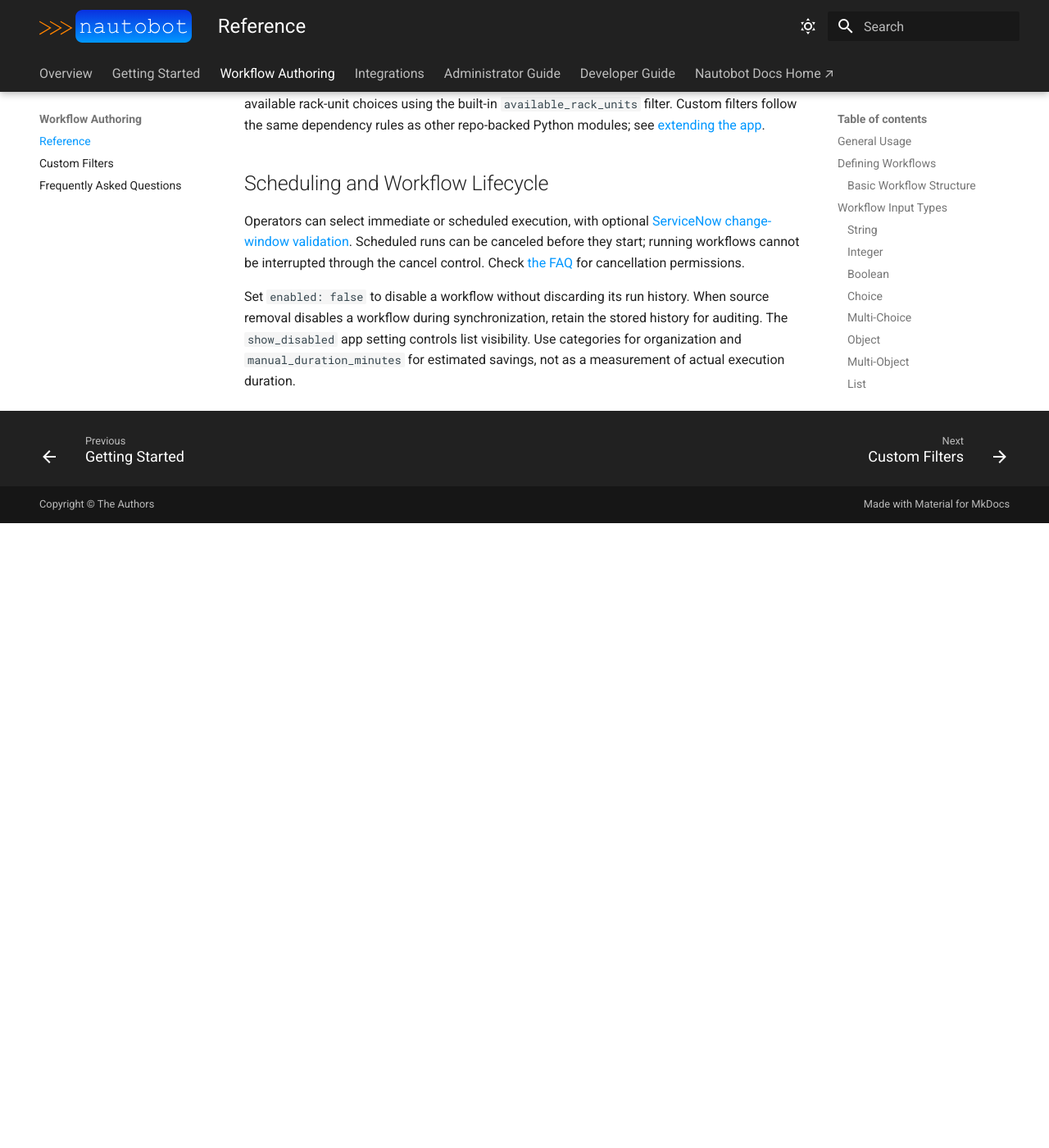
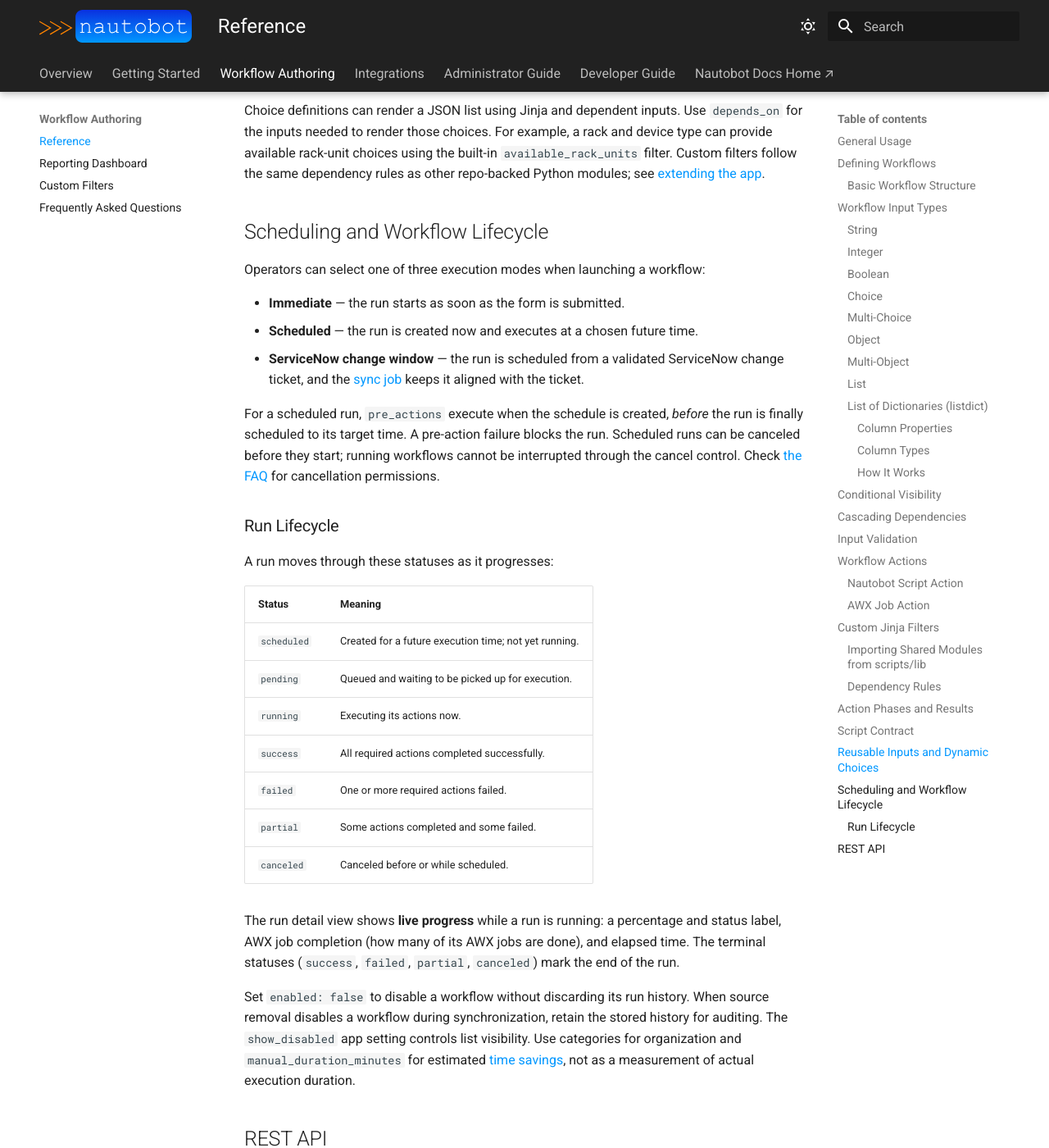
Before and after one commit to eric-fetty/Nautobot_Workflow_Engine, an MkDocs documentation site: the page built from docs/user/app_use_cases.md, in a window 1280 px wide and 1400 px high, scrolled down 10006 px. Shown: the whole window at 82% size. Built offline with MkDocs 1.6.1 and Material for MkDocs 9.7.7, drawn with Linux system fonts in a browser that asks for light colours; before the commit the page ends 10644 px from its top, so only the background shows below that; some of the changed text lies outside the part shown.

Commit message:
Add reporting dashboard documentation and enhance app overview and use cases

```diff
--- /dev/null
+++ b/docs/user/app_reporting.md
@@ -0,0 +1,63 @@
+# Reporting Dashboard
+
+The reporting dashboard summarizes how your workflows are being used. It is
+permission-aware: every figure is computed only over the workflow runs the viewer
+is allowed to see, so it reflects the same scope as the rest of the app. See
+[granting permissions](../admin/install.md#permissions) for how to control that
+scope.
+
+## What the Dashboard Shows
+
+- **Status summary** — the number of runs in each status (scheduled, pending,
+  running, success, failed, canceled, partial) within the selected time window.
+- **Workflow popularity** — the top 10 workflows by total run count.
+- **Category usage** — run counts grouped by workflow category.
+- **Top users** — the most active users by number of runs.
+- **Success rate by workflow** — for the top 10 workflows by run count, the total
+  run count, the number of successful runs, and the resulting success percentage.
+- **Time savings** — the estimated time saved across the selected window, broken
+  into estimated manual time versus measured automation time.
+- **Monthly time savings** — the same savings figure aggregated per month over the
+  last 12 months.
+- **Success by category** — for each category, the run counts per status, the
+  total, and the category success rate.
+- **Usage over time** — run counts over the selected window, bucketed by day (when
+  the window is 90 days or less) or by week (for longer windows).
+
+## Filters
+
+The dashboard accepts these filters, all of which narrow the set of runs every
+figure is computed from:
+
+- **Category** — a single workflow category (or the *uncategorized* bucket).
+- **Status** — a single run status.
+- **User** — a single requesting user.
+- **Time range** — a preset of 7, 30, 90, or 365 days, ending at now.
+- **Start / end** — an explicit date range that overrides the preset when set.
+
+## Permission Awareness
+
+The dashboard is built from the runs the viewer is allowed to view. Before any
+figure is computed, the base run set is filtered to the `WorkflowRun` objects the
+viewer has the **View** (`view_workflowrun`) permission for. Every metric — status
+summary, popularity, category usage, top users, success rates, time savings, and
+usage over time — is then calculated from that filtered set only. A user with a
+constrained `view_workflowrun` therefore sees a dashboard scoped to exactly the
+runs they can see. See [granting permissions](../admin/install.md#permissions).
+
+## Time Savings
+
+Set `manual_duration_minutes` on a workflow as an **estimate** of how long the
+task takes to perform manually. It is not a measurement of actual execution time.
+
+- **Total time savings** is calculated over the selected window's **successful**
+  runs only. For each successful run it adds the workflow's
+  `manual_duration_minutes` to the estimated manual total and measures the
+  automation time (the run's execution time plus its recorded form-fill time). The
+  savings is the estimated manual total minus the measured automation total.
+- **Monthly time savings** applies the same calculation per month over the last
+  12 months.
+
+Because only `success` runs count, a workflow with no successful runs in the window
+contributes nothing to the savings figures. Leave `manual_duration_minutes` unset
+for a workflow to exclude it from time-savings reporting.
--- a/docs/user/app_use_cases.md
+++ b/docs/user/app_use_cases.md
@@ -388,6 +388,8 @@
 - `actions` contains the main work, in definition order.
 - `post_actions` run after the main phase, including when main actions fail. A
   post-action failure is recorded without replacing the main result.
+- `when` — an optional conditional expression on an action; the action runs only
+  when it evaluates to true, for example only when a previous action succeeded.
 
 Give actions distinct names when later steps refer to their results. Result records
 include `status` and `return_value`; failed records may include `error`. `last` holds
@@ -435,13 +437,51 @@
 
 ## Scheduling and Workflow Lifecycle
 
-Operators can select immediate or scheduled execution, with optional
-[ServiceNow change-window validation](external_interactions.md). Scheduled runs can
-be canceled before they start; running workflows cannot be interrupted through the
-cancel control. Check [the FAQ](faq.md) for cancellation permissions.
+Operators can select one of three execution modes when launching a workflow:
+
+- **Immediate** — the run starts as soon as the form is submitted.
+- **Scheduled** — the run is created now and executes at a chosen future time.
+- **ServiceNow change window** — the run is scheduled from a validated ServiceNow
+  change ticket, and the [sync job](external_interactions.md#keeping-scheduled-runs-in-sync-with-servicenow)
+  keeps it aligned with the ticket.
+
+For a scheduled run, `pre_actions` execute when the schedule is created, *before*
+the run is finally scheduled to its target time. A pre-action failure blocks the
+run. Scheduled runs can be canceled before they start; running workflows cannot be
+interrupted through the cancel control. Check [the FAQ](faq.md) for cancellation
+permissions.
+
+### Run Lifecycle
+
+A run moves through these statuses as it progresses:
+
+| Status | Meaning |
+| --- | --- |
+| `scheduled` | Created for a future execution time; not yet running. |
+| `pending` | Queued and waiting to be picked up for execution. |
+| `running` | Executing its actions now. |
+| `success` | All required actions completed successfully. |
+| `failed` | One or more required actions failed. |
+| `partial` | Some actions completed and some failed. |
+| `canceled` | Canceled before or while scheduled. |
+
+The run detail view shows **live progress** while a run is running: a percentage
+and status label, AWX job completion (how many of its AWX jobs are done), and
+elapsed time. The terminal statuses (`success`, `failed`, `partial`, `canceled`)
+mark the end of the run.
 
 Set `enabled: false` to disable a workflow without discarding its run history.
 When source removal disables a workflow during synchronization, retain the stored
 history for auditing. The `show_disabled` app setting controls list visibility.
-Use categories for organization and `manual_duration_minutes` for estimated savings,
-not as a measurement of actual execution duration.
+Use categories for organization and `manual_duration_minutes` for estimated
+[time savings](app_reporting.md#time-savings), not as a measurement of actual
+execution duration.
+
+## REST API
+
+The app exposes workflow definitions through a Nautobot REST API viewset, available
+under the app's API namespace. Use it to list and read workflow metadata
+programmatically, for example to seed an external automation tool. The REST API
+honors the same `view_workflow` object permissions as the UI, so a client only
+sees the workflows its account can view. See
+[granting permissions](../admin/install.md#permissions).
--- a/mkdocs.yml
+++ b/mkdocs.yml
@@ -87,6 +87,7 @@
       - Getting Started: "user/app_getting_started.md"
   - Workflow Authoring:
       - Reference: "user/app_use_cases.md"
+      - Reporting Dashboard: "user/app_reporting.md"
       - Custom Filters: "dev/extending.md"
       - Frequently Asked Questions: "user/faq.md"
   - Integrations: "user/external_interactions.md"
```
Also changed, not shown: DOCUMENTATION_AUDIT.md (added, +141 -0 lines), docs/user/app_overview.md (+2 -1 lines).
